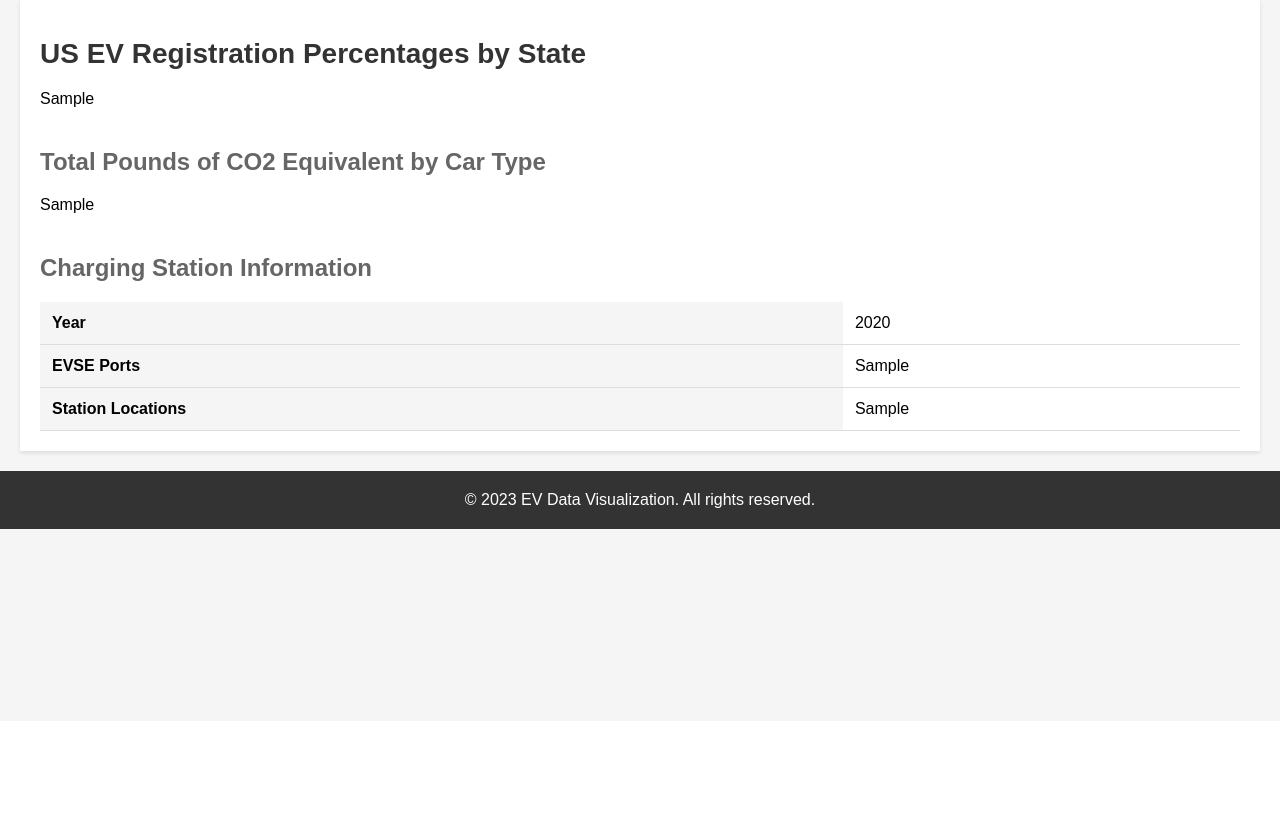
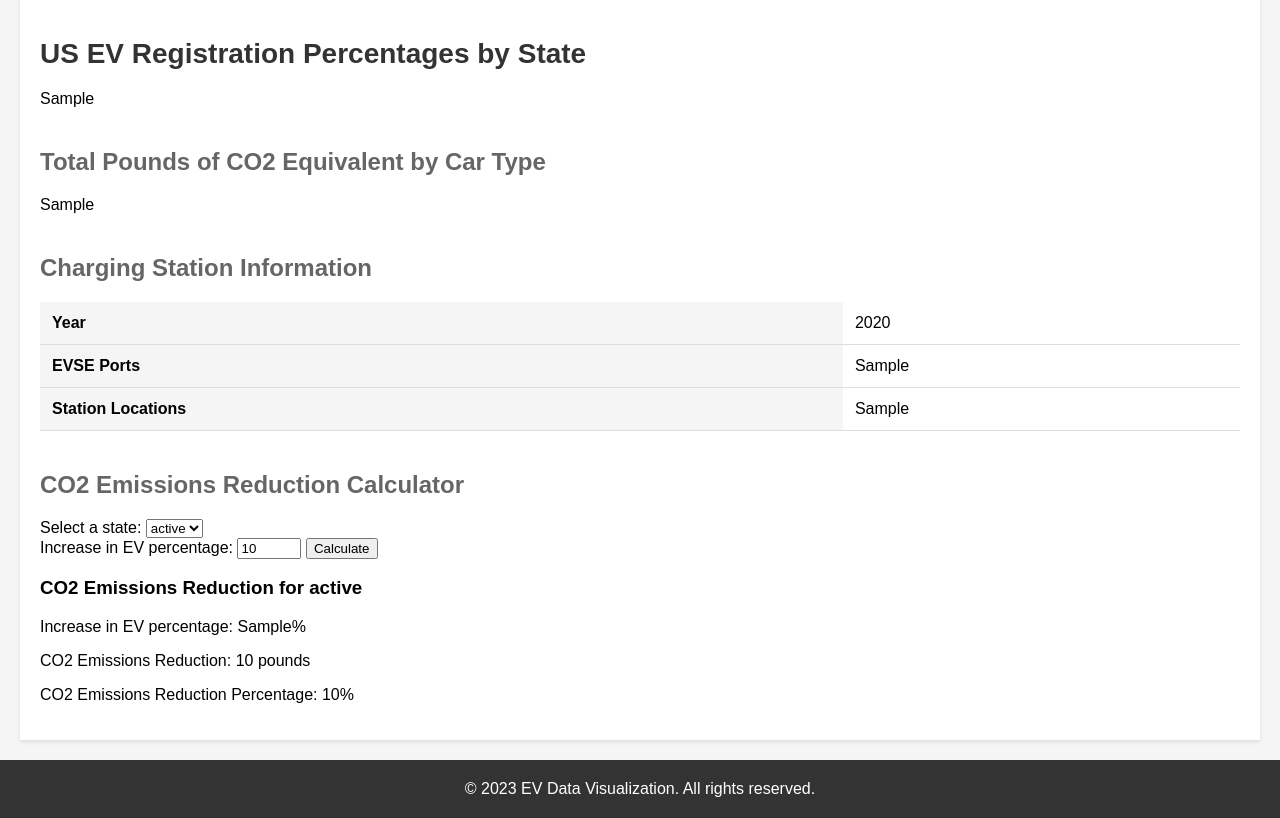
Before and after one commit to adrian-not-so-brave/Delimiter, a Flask app: template templates/data.html in a window 1280 px wide. Shown: the part 79-897 px from the top of the page. Before the commit the page ends 608 px from the top, so only its background shows below. Run offline with Flask 3, Linux system fonts and the light colour scheme; the template is opened without the code that fills it: most values are stand-ins (such as "Sample title", 1, 10 or a date in 2020).

Commit message:
Added the Emissions Calculator.

```diff
--- a/app.py
+++ b/app.py
@@ -70,11 +70,37 @@ def load_eu_ev_data():
     data = pd.read_csv(filename)
     return data
 
+def calculate_co2_reduction(state, ev_increase_pct, us_data, emissions_data):
+    state_data = us_data[us_data['State'] == state].iloc[0]
+    ev_count = state_data['Electric (EV)']
+    gasoline_count = state_data['Gasoline']
+
+    current_ev_pct = ev_count / (ev_count + gasoline_count) * 100
+    new_ev_pct = current_ev_pct * (1 + ev_increase_pct / 100)
+
+    ev_emissions = emissions_data[emissions_data['Car Type'] == 'All Electric']['Total Pounds of CO2 Equivalent'].values[0]
+    gasoline_emissions = emissions_data[emissions_data['Car Type'] == 'Gasoline']['Total Pounds of CO2 Equivalent'].values[0]
+
+    current_emissions = ev_count * ev_emissions + gasoline_count * gasoline_emissions
+    new_ev_count = (ev_count + gasoline_count) * (new_ev_pct / 100)
+    new_gasoline_count = (ev_count + gasoline_count) - new_ev_count
+    new_emissions = new_ev_count * ev_emissions + new_gasoline_count * gasoline_emissions
+
+    co2_reduction = current_emissions - new_emissions
+    co2_reduction_pct = (co2_reduction / current_emissions) * 100
+
+    return {
+        'state': state,
+        'ev_increase_pct': ev_increase_pct,
+        'co2_reduction': co2_reduction,
+        'co2_reduction_pct': co2_reduction_pct
+    }
+
 @app.route('/')
 def index():
     return render_template('index.html')
 
-@app.route('/data')
+@app.route('/data', methods=['GET', 'POST'])
 def data():
     data_type = request.args.get('data_type')
     us_year = request.args.get('us_year', default=None)
@@ -120,9 +146,18 @@ def data():
 
         charging_data = load_charging_data(us_year)
 
+        if request.method == 'POST':
+            state = request.form['state']
+            ev_increase_pct = float(request.form['ev_increase_pct'])
+            co2_reduction_data = calculate_co2_reduction(state, ev_increase_pct, us_data, emissions_data)
+        else:
+            co2_reduction_data = None
+
         return render_template('data.html', us_chart_html=us_chart_html,
                                emissions_chart_html=emissions_chart_html,
-                               charging_data=charging_data)
+                               charging_data=charging_data,
+                               us_data=us_data,
+                               co2_reduction_data=co2_reduction_data)
 
     elif data_type == 'eu':
         eu_data = load_eu_data(eu_year)
--- a/templates/data.html
+++ b/templates/data.html
@@ -110,6 +110,30 @@
                     <td>{{ charging_data['Station Locations'] }}</td>
                 </tr>
             </table>
+
+            <h2>CO2 Emissions Reduction Calculator</h2>
+            <form method="POST">
+                <label for="state">Select a state:</label>
+                <select name="state" id="state">
+                    {% for state in us_data['State'].unique() %}
+                    <option value="{{ state }}">{{ state }}</option>
+                    {% endfor %}
+                </select>
+                <br>
+                <label for="ev_increase_pct">Increase in EV percentage:</label>
+                <input type="number" name="ev_increase_pct" id="ev_increase_pct" min="0" max="100" step="1" value="10" required>
+                <button type="submit">Calculate</button>
+            </form>
+
+            {% if co2_reduction_data %}
+            <div>
+                <h3>CO2 Emissions Reduction for {{ co2_reduction_data['state'] }}</h3>
+                <p>Increase in EV percentage: {{ co2_reduction_data['ev_increase_pct'] }}%</p>
+                <p>CO2 Emissions Reduction: {{ co2_reduction_data['co2_reduction'] | round(2) }} pounds</p>
+                <p>CO2 Emissions Reduction Percentage: {{ co2_reduction_data['co2_reduction_pct'] | round(2) }}%</p>
+            </div>
+            {% endif %}
+
         {% elif eu_chart_html %}
             <h1>EU Vehicle Registrations by Country</h1>
             <div>
```
